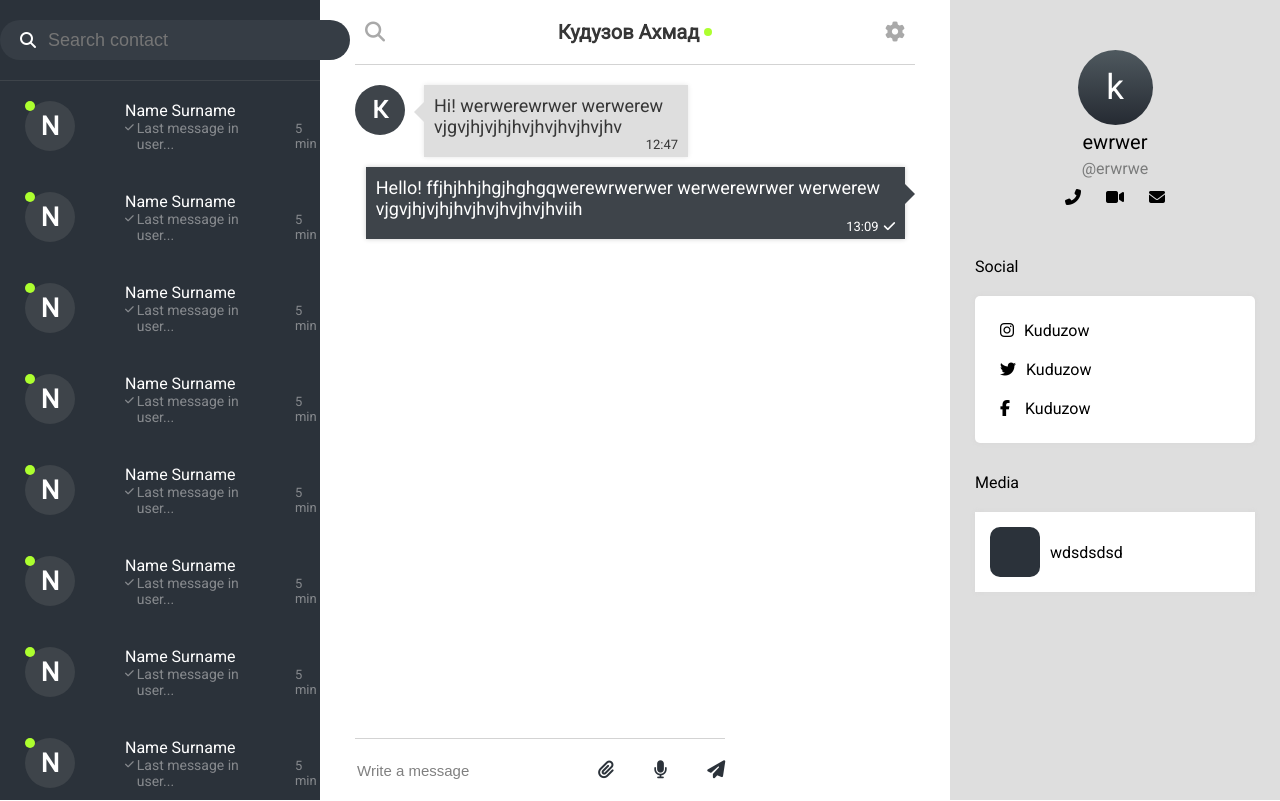
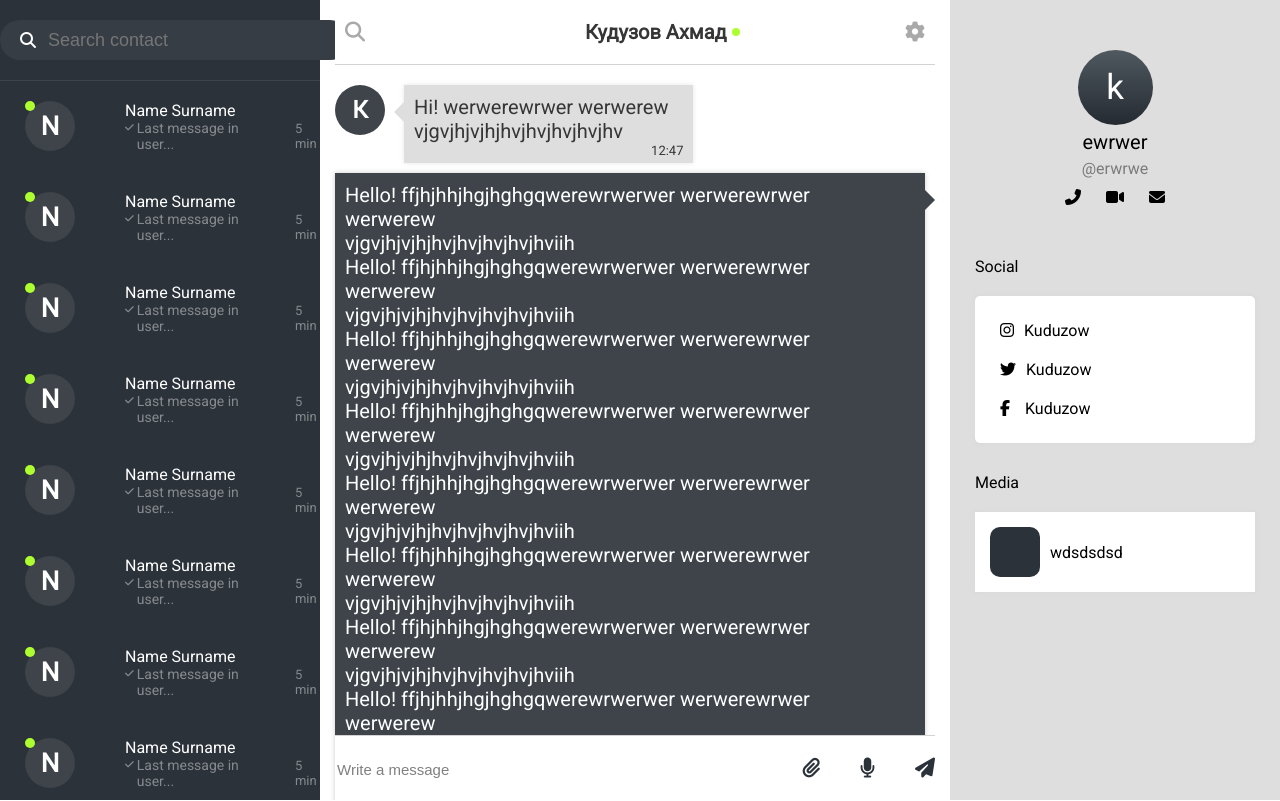
Before and after one commit to Khalimov-Z/react-chat, a React (Create React App) app: page / in a window 1280 px wide. Built offline with nearby package versions, Linux system fonts and the light colour scheme.

Commit message:
Доработал Main.jsx

```diff
--- a/src/components/Main/MessageContainer.jsx
+++ b/src/components/Main/MessageContainer.jsx
@@ -19,7 +19,72 @@ function MessageContainer (props) {
           </div>
         </div>
       </div>
+      <div className={styles['outer-sent-messages']}>
       <div className={styles['sent-messages']}>
+        <div className={styles['sent-messages-text']}>
+          Hello!
+          ffjhjhhjhgjhghgqwerewrwerwer
+          werwerewrwer
+          werwerew
+          <br/>
+          vjgvjhjvjhjhvjhvjhvjhvjhviih
+        </div>
+        <div className={styles['sent-messages-text']}>
+          Hello!
+          ffjhjhhjhgjhghgqwerewrwerwer
+          werwerewrwer
+          werwerew
+          <br/>
+          vjgvjhjvjhjhvjhvjhvjhvjhviih
+        </div>
+        <div className={styles['sent-messages-text']}>
+          Hello!
+          ffjhjhhjhgjhghgqwerewrwerwer
+          werwerewrwer
+          werwerew
+          <br/>
+          vjgvjhjvjhjhvjhvjhvjhvjhviih
+        </div>
+        <div className={styles['sent-messages-text']}>
+          Hello!
+          ffjhjhhjhgjhghgqwerewrwerwer
+          werwerewrwer
+          werwerew
+          <br/>
+          vjgvjhjvjhjhvjhvjhvjhvjhviih
+        </div>
+        <div className={styles['sent-messages-text']}>
+          Hello!
+          ffjhjhhjhgjhghgqwerewrwerwer
+          werwerewrwer
+          werwerew
+          <br/>
+          vjgvjhjvjhjhvjhvjhvjhvjhviih
+        </div>
+        <div className={styles['sent-messages-text']}>
+          Hello!
+          ffjhjhhjhgjhghgqwerewrwerwer
+          werwerewrwer
+          werwerew
+          <br/>
+          vjgvjhjvjhjhvjhvjhvjhvjhviih
+        </div>
+        <div className={styles['sent-messages-text']}>
+          Hello!
+          ffjhjhhjhgjhghgqwerewrwerwer
+          werwerewrwer
+          werwerew
+          <br/>
+          vjgvjhjvjhjhvjhvjhvjhvjhviih
+        </div>
+        <div className={styles['sent-messages-text']}>
+          Hello!
+          ffjhjhhjhgjhghgqwerewrwerwer
+          werwerewrwer
+          werwerew
+          <br/>
+          vjgvjhjvjhjhvjhvjhvjhvjhviih
+        </div>
         <div className={styles['sent-messages-text']}>
           Hello!
           ffjhjhhjhgjhghgqwerewrwerwer
@@ -33,6 +98,163 @@ function MessageContainer (props) {
           <i className="fas fa-check"> </i>
         </div>
       </div>
+      <div className={styles['sent-messages']}>
+        <div className={styles['sent-messages-text']}>
+          Hello!
+          ffjhjhhjhgjhghgqwerewrwerwer
+          werwerewrwer
+          werwerew
+          <br/>
+          vjgvjhjvjhjhvjhvjhvjhvjhviih
+        </div>
+        <div className={styles['sent-messages-text']}>
+          Hello!
+          ffjhjhhjhgjhghgqwerewrwerwer
+          werwerewrwer
+          werwerew
+          <br/>
+          vjgvjhjvjhjhvjhvjhvjhvjhviih
+        </div>
+        <div className={styles['sent-messages-text']}>
+          Hello!
+          ffjhjhhjhgjhghgqwerewrwerwer
+          werwerewrwer
+          werwerew
+          <br/>
+          vjgvjhjvjhjhvjhvjhvjhvjhviih
+        </div>
+        <div className={styles['sent-messages-text']}>
+          Hello!
+          ffjhjhhjhgjhghgqwerewrwerwer
+          werwerewrwer
+          werwerew
+          <br/>
+          vjgvjhjvjhjhvjhvjhvjhvjhviih
+        </div>
+        <div className={styles['sent-messages-text']}>
+          Hello!
+          ffjhjhhjhgjhghgqwerewrwerwer
+          werwerewrwer
+          werwerew
+          <br/>
+          vjgvjhjvjhjhvjhvjhvjhvjhviih
+        </div>
+        <div className={styles['sent-messages-text']}>
+          Hello!
+          ffjhjhhjhgjhghgqwerewrwerwer
+          werwerewrwer
+          werwerew
+          <br/>
+          vjgvjhjvjhjhvjhvjhvjhvjhviih
+        </div>
+        <div className={styles['sent-messages-text']}>
+          Hello!
+          ffjhjhhjhgjhghgqwerewrwerwer
+          werwerewrwer
+          werwerew
+          <br/>
+          vjgvjhjvjhjhvjhvjhvjhvjhviih
+        </div>
+        <div className={styles['sent-messages-text']}>
+          Hello!
+          ffjhjhhjhgjhghgqwerewrwerwer
+          werwerewrwer
+          werwerew
+          <br/>
+          vjgvjhjvjhjhvjhvjhvjhvjhviih
+        </div>
+        <div className={styles['sent-messages-text']}>
+          Hello!
+          ffjhjhhjhgjhghgqwerewrwerwer
+          werwerewrwer
+          werwerew
+          <br/>
+          vjgvjhjvjhjhvjhvjhvjhvjhviih
+        </div>
+        <div className={styles['message-data']}>
+          <span className={styles.data}>13:09</span>
+          <i className="fas fa-check"> </i>
+        </div>
+      </div>
+      <div className={styles['sent-messages']}>
+        <div className={styles['sent-messages-text']}>
+          Hello!
+          ffjhjhhjhgjhghgqwerewrwerwer
+          werwerewrwer
+          werwerew
+          <br/>
+          vjgvjhjvjhjhvjhvjhvjhvjhviih
+        </div>
+        <div className={styles['sent-messages-text']}>
+          Hello!
+          ffjhjhhjhgjhghgqwerewrwerwer
+          werwerewrwer
+          werwerew
+          <br/>
+          vjgvjhjvjhjhvjhvjhvjhvjhviih
+        </div>
+        <div className={styles['sent-messages-text']}>
+          Hello!
+          ffjhjhhjhgjhghgqwerewrwerwer
+          werwerewrwer
+          werwerew
+          <br/>
+          vjgvjhjvjhjhvjhvjhvjhvjhviih
+        </div>
+        <div className={styles['sent-messages-text']}>
+          Hello!
+          ffjhjhhjhgjhghgqwerewrwerwer
+          werwerewrwer
+          werwerew
+          <br/>
+          vjgvjhjvjhjhvjhvjhvjhvjhviih
+        </div>
+        <div className={styles['sent-messages-text']}>
+          Hello!
+          ffjhjhhjhgjhghgqwerewrwerwer
+          werwerewrwer
+          werwerew
+          <br/>
+          vjgvjhjvjhjhvjhvjhvjhvjhviih
+        </div>
+        <div className={styles['sent-messages-text']}>
+          Hello!
+          ffjhjhhjhgjhghgqwerewrwerwer
+          werwerewrwer
+          werwerew
+          <br/>
+          vjgvjhjvjhjhvjhvjhvjhvjhviih
+        </div>
+        <div className={styles['sent-messages-text']}>
+          Hello!
+          ffjhjhhjhgjhghgqwerewrwerwer
+          werwerewrwer
+          werwerew
+          <br/>
+          vjgvjhjvjhjhvjhvjhvjhvjhviih
+        </div>
+        <div className={styles['sent-messages-text']}>
+          Hello!
+          ffjhjhhjhgjhghgqwerewrwerwer
+          werwerewrwer
+          werwerew
+          <br/>
+          vjgvjhjvjhjhvjhvjhvjhvjhviih
+        </div>
+        <div className={styles['sent-messages-text']}>
+          Hello!
+          ffjhjhhjhgjhghgqwerewrwerwer
+          werwerewrwer
+          werwerew
+          <br/>
+          vjgvjhjvjhjhvjhvjhvjhvjhviih
+        </div>
+        <div className={styles['message-data']}>
+          <span className={styles.data}>13:09</span>
+          <i className="fas fa-check"> </i>
+        </div>
+      </div>
+      </div>
     </div>
   );
 }
--- a/src/components/Main/SendMessageForm.jsx
+++ b/src/components/Main/SendMessageForm.jsx
@@ -5,6 +5,7 @@ import MessageButtons from './MessageButtons';
 function SendMessageForm (props) {
   return (
     <div className={styles['message-form']}>
+      <div className={styles['inner-message-form']}>
         <form>
           <input
             className={styles['message-text']}
@@ -15,6 +16,7 @@ function SendMessageForm (props) {
         </form>
         <MessageButtons />
       </div>
+    </div>
   );
 }
 
--- a/src/components/Main/index.jsx
+++ b/src/components/Main/index.jsx
@@ -7,9 +7,11 @@ import MessageHeader from './MessageHeader';
 function Main () {
   return (
     <div className={styles.main}>
-      <MessageHeader />
-      <MessageContainer />
-      <SendMessageForm />
+      <div className={styles['inner-main']}>
+        <MessageHeader />
+        <MessageContainer />
+        <SendMessageForm />
+      </div>
     </div>
   );
 }
--- a/src/components/Main/main.module.css
+++ b/src/components/Main/main.module.css
@@ -1,16 +1,25 @@
 .main {
-    width: 50%;
-    padding: 0 35px;
-    font-size: 18px;
-    flex-direction: column;
-    position:relative;
-    color: #363636;
     flex: 1;
 }
-
+.inner-main{
+    padding: 0 15px;
+    font-size: 20px;
+    display: flex;
+    flex-direction: column;
+    overflow-y: scroll;
+    color: #363636;
+    height: 100vh;
+    justify-content: space-between;
+}
+.inner-main::-webkit-scrollbar {
+    width: 0;
+}
 .message-header {
     display: flex;
-    justify-content: space-between;
+    align-items: center;
+    position: sticky;
+    z-index: 11111111;
+    top: 0.1px;
     font-size: 20px;
     padding: 20px 10px;
     border-bottom: 1px solid lightgray;
@@ -19,6 +28,7 @@
 .search-chat {
     color: darkgray;
     cursor: pointer;
+    flex: 1;
 }
 .online {
     height: 8px;
@@ -31,6 +41,9 @@
 .contact-title {
     font-weight: bold;
     display: flex;
+    flex: 1;
+    margin-right: 80px;
+
 }
 .chat-settings {
     color: darkgray;
@@ -39,8 +52,12 @@
 
 .message-container {
     padding-top: 20px;
+    flex: 1;
 }
-
+.outer-sent-messages{
+  display: grid;
+    justify-content: end;
+}
 .sent-messages {
     background-color: #3e444a;
     color: white;
@@ -108,24 +125,28 @@
 }
 
 .message-form {
+    position: sticky;
+    bottom: 0.1px;
+}
+.inner-message-form{
     padding: 20px 0;
     border-top: 1px solid lightgray;
     background-color: white;
     display: flex;
+    color: darkgray;
     justify-content: space-between;
-    bottom: 0;
-    position: fixed;
-    color: darkgray;
 }
 .message-text {
     color: gray;
     outline: none !important;
     border: none;
     font-size: 15px;
+    flex: 1;
 }
 .message-buttons {
     display: flex;
     color: #2b323a;
+
 }
 .investments {
     margin-left: 40px;
```
Lines whose indentation alone changed are shown as unchanged.
